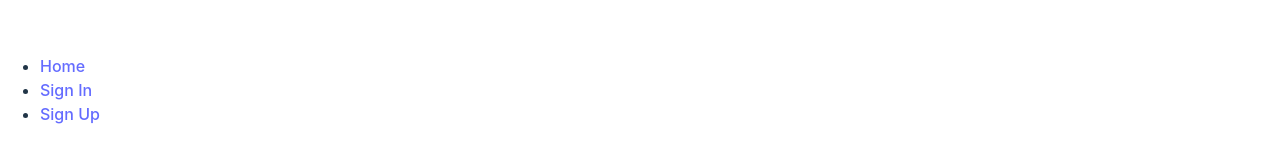
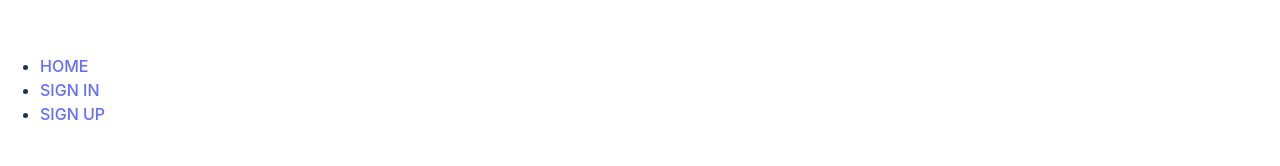
Before and after one commit to paintedlbird7/react-hoot-front-end, a React (Vite) app: page / in a window 1280 px wide. Shown: the part 236-402 px from the top of the page. Built offline with nearby package versions, Linux system fonts and the light colour scheme; no server answers.

Commit message:
built the hootlist route

```diff
--- a/src/App.jsx
+++ b/src/App.jsx
@@ -6,22 +6,37 @@ import SignUpForm from './components/SignUpForm/SignUpForm';
 import SignInForm from './components/SignInForm/SignInForm';
 import Landing from './components/Landing/Landing';
 import Dashboard from './components/Dashboard/Dashboard';
+import HootList from './components/HootList/HootList';
 
 import { UserContext } from './contexts/UserContext';
 
 const App = () => {
   const { user } = useContext(UserContext);
 
+ // src/App.jsx
+
  return (
   <>
     <NavBar/>
     <Routes>
       <Route path='/' element={user ? <Dashboard /> : <Landing />} />
+      {user ? (
+        <>
+          {/* Protected routes (available only to signed-in users) */}
+          <Route path='/hoots' element={<HootList />} />
+        </>
+      ) : (
+        <>
+          {/* Non-user routes (available only to guests) */}
           <Route path='/sign-up' element={<SignUpForm />} />
           <Route path='/sign-in' element={<SignInForm />} />
+        </>
+      )}
     </Routes>
   </>
 );
+
 };
 
 export default App;
+// TODO: Create hootService.js
--- /dev/null
+++ b/src/components/HootList/HootList.jsx
@@ -0,0 +1,7 @@
+// src/components/HootList/HootList.jsx
+
+const HootList = (props) => {
+    return <main>Hoot List</main>;
+  };
+
+  export default HootList;
--- a/src/components/NavBar/NavBar.jsx
+++ b/src/components/NavBar/NavBar.jsx
@@ -15,19 +15,21 @@ const NavBar = () => {
   <nav>
     {user ? (
       <ul>
-          <li>Welcome, {user.username}</li>
-          <li><Link to='/'>Dashboard</Link></li>
+        <li><Link to='/'>HOME</Link></li>
+        <li><Link to='/hoots'>HOOTS</Link></li>
         <li><Link to='/' onClick={handleSignOut}>Sign Out</Link></li>
       </ul>
     ) : (
       <ul>
-          <li><Link to='/'>Home</Link></li>
-          <li><Link to='/sign-in'>Sign In</Link></li>
-          <li><Link to='/sign-up'>Sign Up</Link></li>
+        <li><Link to='/'>HOME</Link></li>
+        <li><Link to='/sign-in'>SIGN IN</Link></li>
+        <li><Link to='/sign-up'>SIGN UP</Link></li>
       </ul>
     )}
   </nav>
 );
+
+
 };
 
 export default NavBar;
```
Lines whose indentation alone changed are shown as unchanged.
